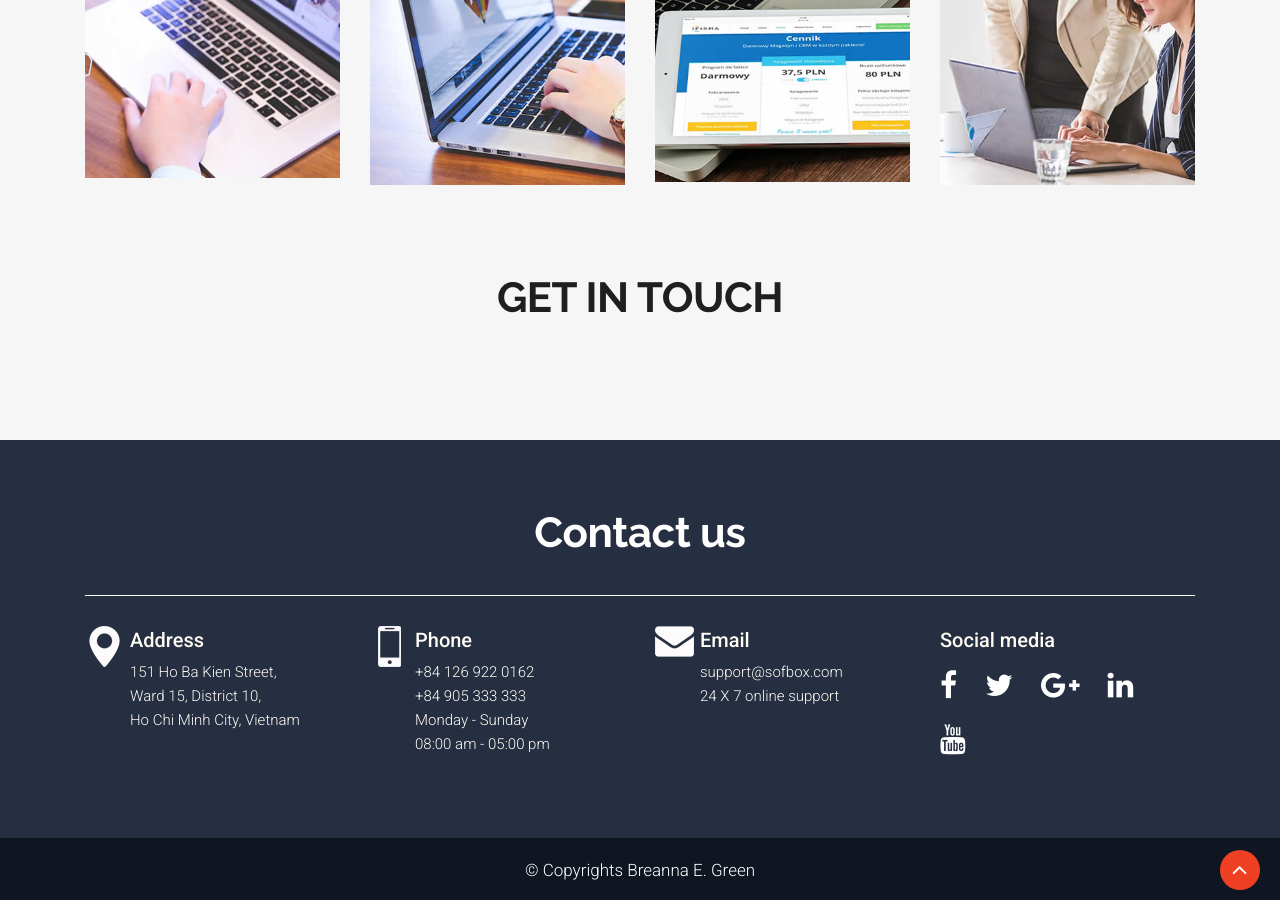
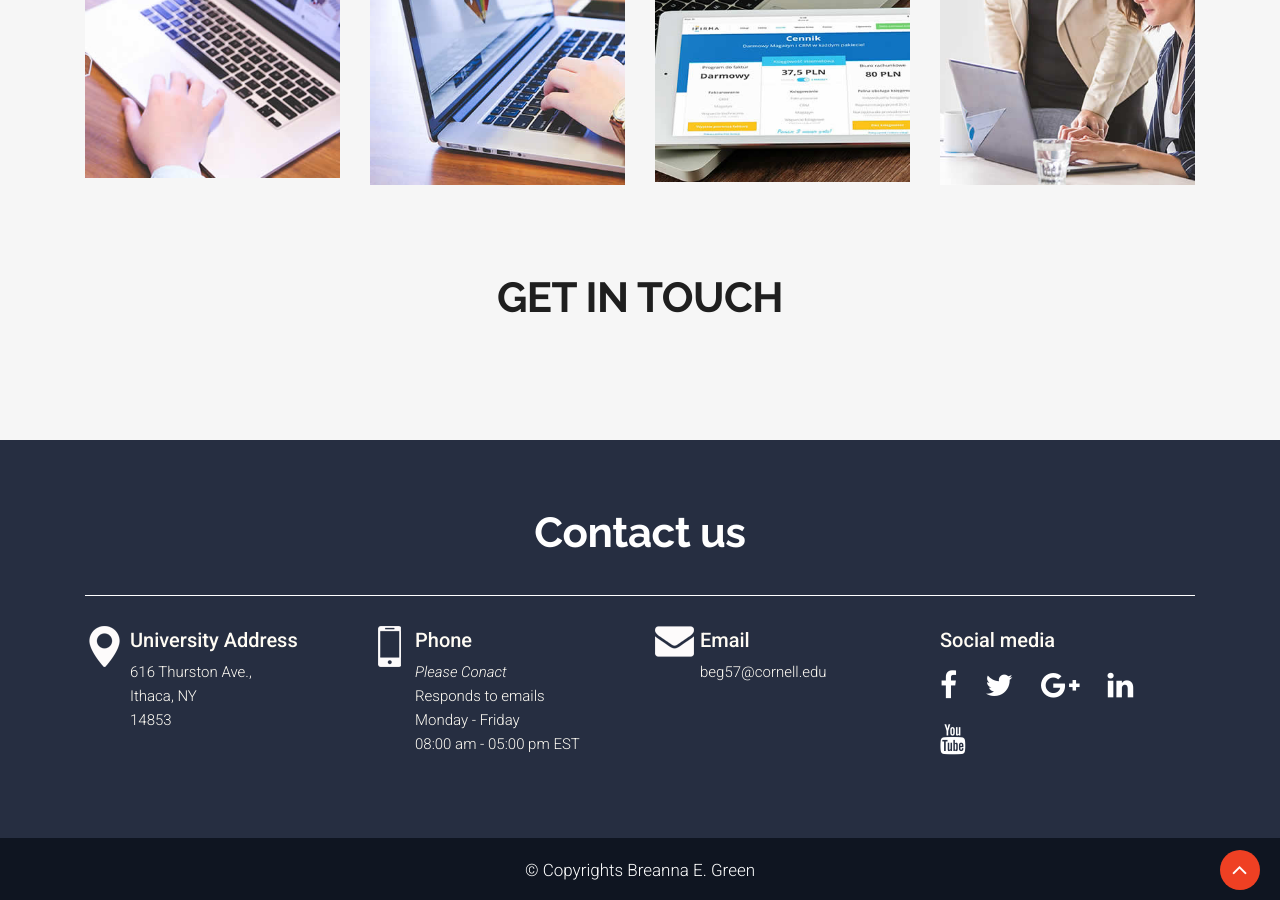
Before and after one commit to bregreen/bregreen.github.io, a Jekyll site: the page built from index.html, in a window 1280 px wide and 900 px high, scrolled down 6402 px. Built offline with Jekyll 4.4.1, drawn with Linux system fonts in a browser that asks for light colours.

Commit message:
Update default.html

```diff
--- a/_layouts/default.html
+++ b/_layouts/default.html
@@ -400,19 +400,19 @@
 
                   <div class="col-lg-3 col-md-6 col-sm-6 white_fonts">
                      <div class="full footer_blog f_icon_1">
-                         <p>Address<br><small>151 Ho Ba Kien Street,<br>Ward 15, District 10,<br>Ho Chi Minh City, Vietnam</small></p>
+                         <p>University Address<br><small>616 Thurston Ave.,<br>Ithaca, NY<br>14853</small></p>
                      </div>
                   </div>
 
                   <div class="col-lg-3 col-md-6 col-sm-6 white_fonts">
                      <div class="full footer_blog f_icon_2">
-                        <p>Phone<br><small>+84 126 922 0162<br>+84 905 333 333<br>Monday - Sunday<br>08:00 am - 05:00 pm</small></p>
+			     <p>Phone<br><small><i> Please Conact</i><br> Responds to emails<br>Monday - Friday<br>08:00 am - 05:00 pm EST</small></p>
                      </div>
                   </div>
 
                   <div class="col-lg-3 col-md-6 col-sm-6 white_fonts">
                      <div class="full footer_blog f_icon_3">
-                         <p>Email<br><small>support@sofbox.com<br>24 X 7 online support</small></p>
+                         <p>Email<br><small>beg57@cornell.edu<br></small></p>
                      </div>
                   </div>
 
```
